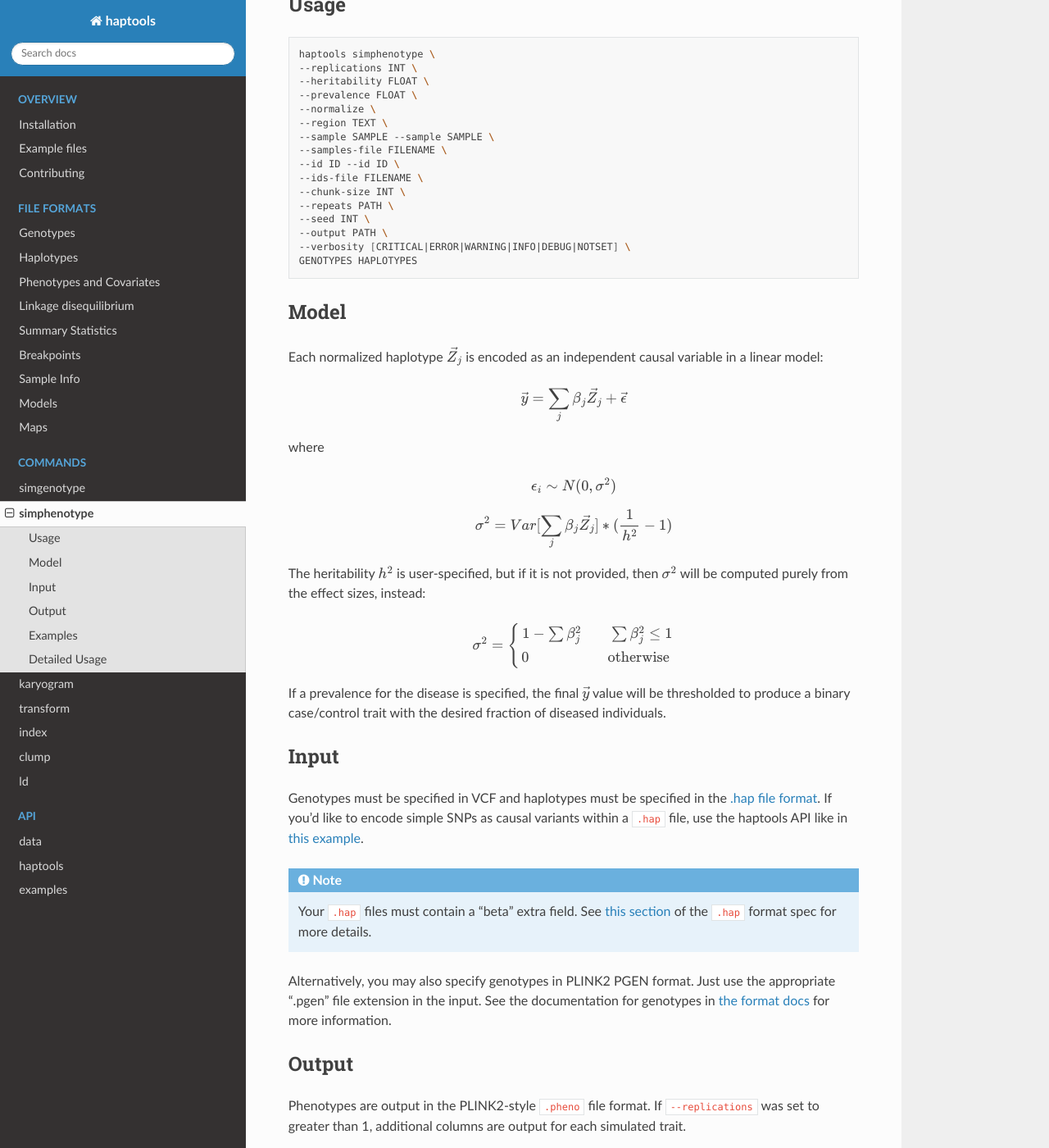
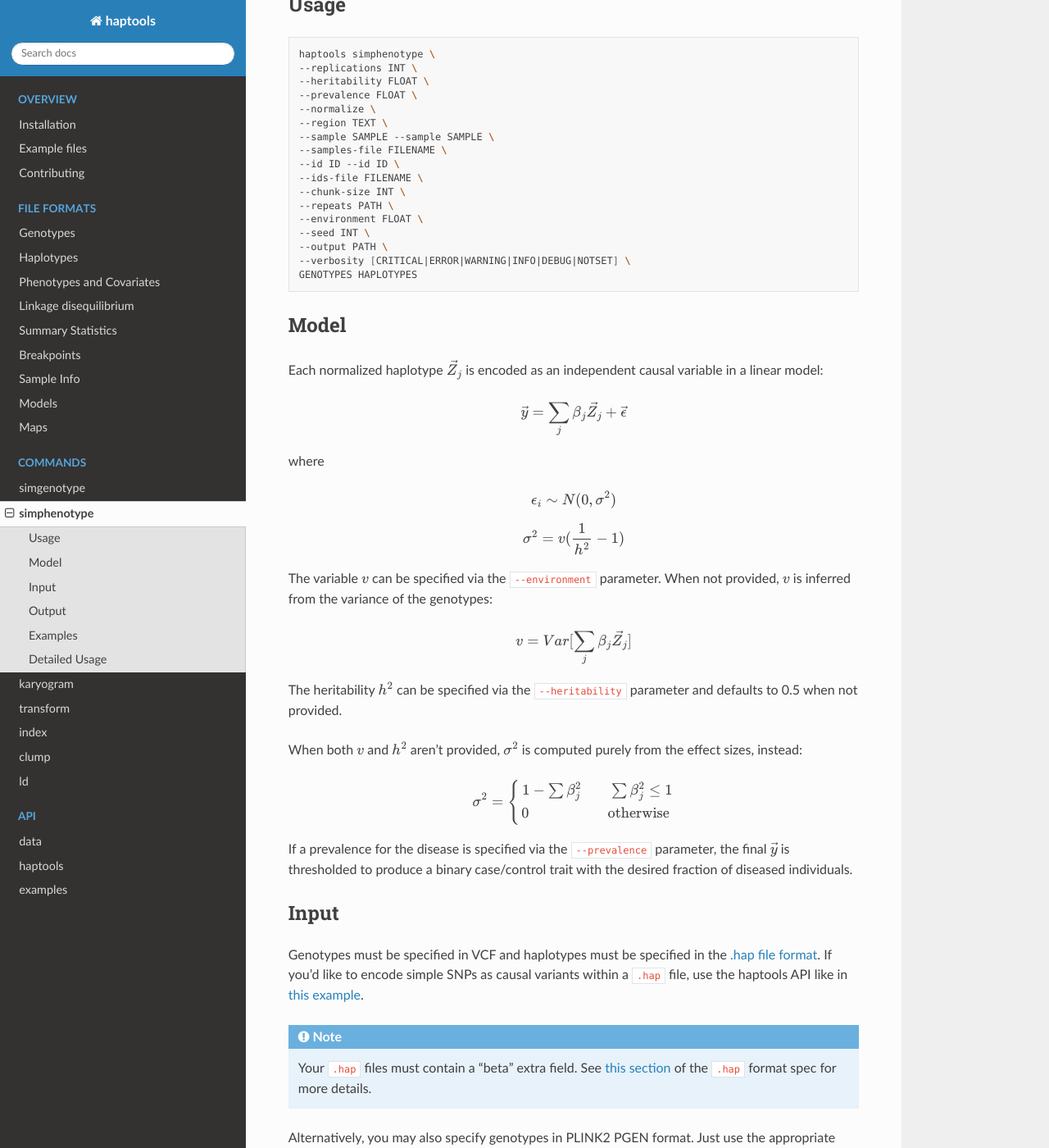
Before and after one commit to CAST-genomics/haptools, a Sphinx documentation site: the page built from docs/commands/simphenotype.rst, in a window 1280 px wide and 1400 px high, scrolled down 315 px. Shown: the whole window at 82% size. Built offline with Sphinx 7.4.7 and the Read the Docs theme 2.0.0, drawn with Linux system fonts in a browser that asks for light colours.

Commit message:
docs: new --environment param for simpts command

```diff
--- a/docs/commands/simphenotype.rst
+++ b/docs/commands/simphenotype.rst
@@ -24,6 +24,7 @@ Usage
    --ids-file FILENAME \
    --chunk-size INT \
    --repeats PATH \
+   --environment FLOAT \
    --seed INT \
    --output PATH \
    --verbosity [CRITICAL|ERROR|WARNING|INFO|DEBUG|NOTSET] \
@@ -45,15 +46,23 @@ where
 
 .. math::
 
-   \sigma^2 = Var[\sum_j \beta_j \vec{Z_j}] * (\frac 1 {h^2} - 1)
+   \sigma^2 = v (\frac 1 {h^2} - 1)
 
-The heritability :math:`h^2` is user-specified, but if it is not provided, then :math:`\sigma^2` will be computed purely from the effect sizes, instead:
+The variable :math:`v` can be specified via the ``--environment`` parameter. When not provided, :math:`v` is inferred from the variance of the genotypes:
+
+.. math::
+
+   v = Var[\sum_j \beta_j \vec{Z_j}]
+
+The heritability :math:`h^2` can be specified via the ``--heritability`` parameter and defaults to 0.5 when not provided.
+
+When both :math:`v` and :math:`h^2` aren't provided, :math:`\sigma^2` is computed purely from the effect sizes, instead:
 
 .. math::
 
    \sigma^2 = \Biggl \lbrace {1 - \sum \beta_j^2 \quad \quad {\sum \beta_j^2 \le 1} \atop 0 \quad \quad \quad \quad \quad \text{ otherwise }}
 
-If a prevalence for the disease is specified, the final :math:`\vec{y}` value will be thresholded to produce a binary case/control trait with the desired fraction of diseased individuals.
+If a prevalence for the disease is specified via the ``--prevalence`` parameter, the final :math:`\vec{y}` is thresholded to produce a binary case/control trait with the desired fraction of diseased individuals.
 
 Input
 ~~~~~
```
